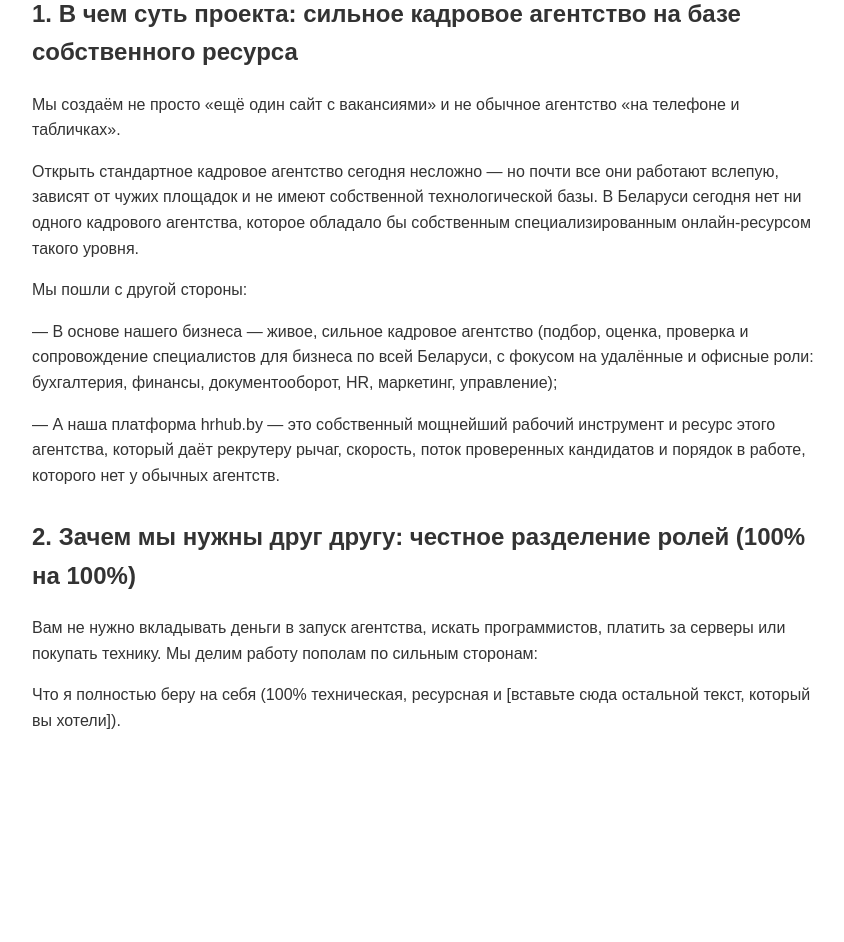
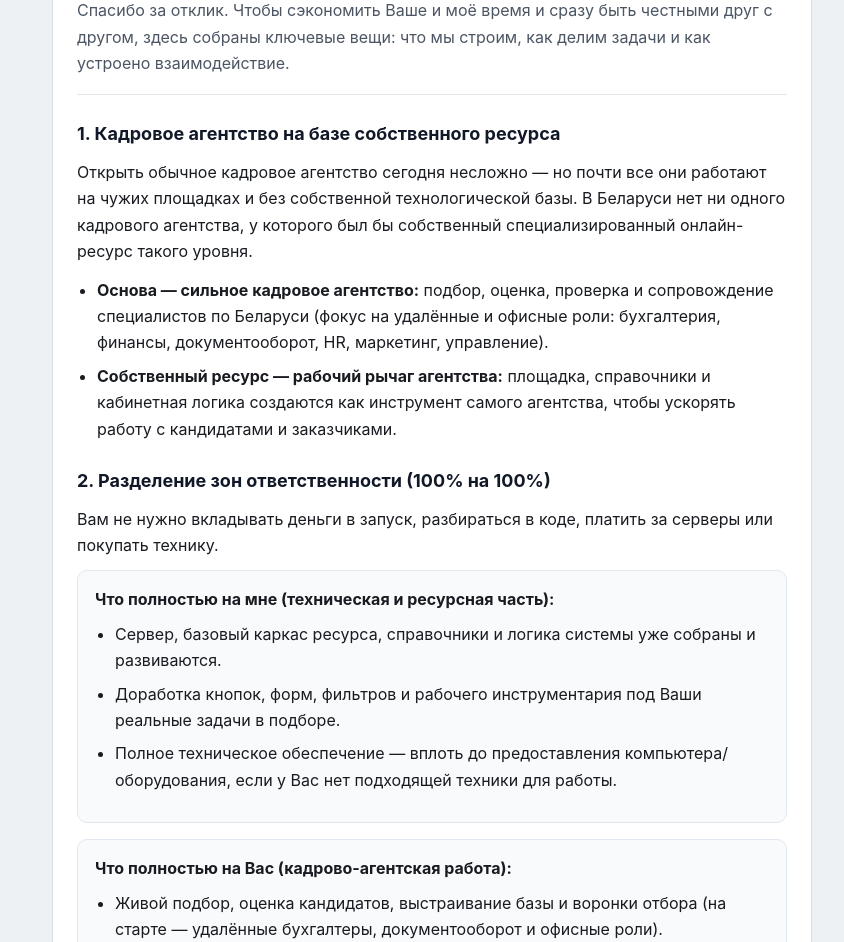
Before and after one commit to 6622224gmailcom/hr_partner, a plain HTML site: page index.html in a window 1280 px wide. Shown: the part 95-1037 px from the top of the page, without its empty margins (208-1052 px from the left). Before the commit the page ends 904 px from the top, so only its background shows below. Drawn offline with Linux system fonts and the light colour scheme.

Commit message:
Add files via upload

```diff
--- a/index.html
+++ b/index.html
@@ -1,23 +1,117 @@
 <!DOCTYPE html>
 <html lang="ru">
 <head>
-    <meta charset="UTF-8">
-    <title>HR Партнер</title>
-    <style>
-        body { font-family: sans-serif; line-height: 1.6; max-width: 800px; margin: 40px auto; padding: 20px; color: #333; }
-        h2 { margin-top: 30px; }
-    </style>
+  <meta charset="UTF-8" />
+  <meta name="viewport" content="width=device-width, initial-scale=1.0" />
+  <title>Формат сотрудничества и роли (HR-партнёр)</title>
+  <style>
+    * { box-sizing: border-box; }
+    body {
+      margin: 0;
+      font-family: -apple-system, BlinkMacSystemFont, "Segoe UI", Roboto, Arial, sans-serif;
+      background: #eef1f4;
+      color: #181b20;
+      line-height: 1.65;
+      padding: 20px 14px 48px;
+    }
+    .sheet {
+      max-width: 760px;
+      margin: 0 auto;
+      background: #ffffff;
+      border: 1px solid #d8dee6;
+      border-radius: 14px;
+      padding: 28px 24px;
+    }
+    h1 {
+      font-size: 24px;
+      line-height: 1.3;
+      margin: 0 0 12px;
+    }
+    .sub {
+      color: #4b5563;
+      margin: 0 0 22px;
+      padding-bottom: 18px;
+      border-bottom: 1px solid #e5e7eb;
+    }
+    h2 {
+      font-size: 18px;
+      margin: 24px 0 10px;
+      color: #111827;
+    }
+    p { margin: 0 0 12px; }
+    ul { margin: 0 0 14px; padding-left: 20px; }
+    li { margin-bottom: 7px; }
+    .panel {
+      background: #f8fafc;
+      border: 1px solid #e2e8f0;
+      border-radius: 10px;
+      padding: 15px 17px;
+      margin: 12px 0 16px;
+    }
+    .panel-head {
+      font-weight: 700;
+      margin-bottom: 8px;
+    }
+    .contact-box {
+      margin-top: 26px;
+      background: #f1f5f9;
+      border-radius: 10px;
+      padding: 16px 18px;
+    }
+    @media (max-width: 600px) {
+      .sheet { padding: 20px 16px; }
+      h1 { font-size: 21px; }
+    }
+  </style>
 </head>
 <body>
-    <h2>1. В чем суть проекта: сильное кадровое агентство на базе собственного ресурса</h2>
-    <p>Мы создаём не просто «ещё один сайт с вакансиями» и не обычное агентство «на телефоне и табличках».</p>
-    <p>Открыть стандартное кадровое агентство сегодня несложно — но почти все они работают вслепую, зависят от чужих площадок и не имеют собственной технологической базы. В Беларуси сегодня нет ни одного кадрового агентства, которое обладало бы собственным специализированным онлайн-ресурсом такого уровня.</p>
-    <p>Мы пошли с другой стороны:</p>
-    <p>— В основе нашего бизнеса — живое, сильное кадровое агентство (подбор, оценка, проверка и сопровождение специалистов для бизнеса по всей Беларуси, с фокусом на удалённые и офисные роли: бухгалтерия, финансы, документооборот, HR, маркетинг, управление);</p>
-    <p>— А наша платформа hrhub.by — это собственный мощнейший рабочий инструмент и ресурс этого агентства, который даёт рекрутеру рычаг, скорость, поток проверенных кандидатов и порядок в работе, которого нет у обычных агентств.</p>
+  <main class="sheet">
+    <h1>Формат сотрудничества и роли (HR-партнёр)</h1>
+    <p class="sub">
+      Спасибо за отклик. Чтобы сэкономить Ваше и моё время и сразу быть честными друг с другом, здесь собраны ключевые вещи: что мы строим, как делим задачи и как устроено взаимодействие.
+    </p>
 
-    <h2>2. Зачем мы нужны друг другу: честное разделение ролей (100% на 100%)</h2>
-    <p>Вам не нужно вкладывать деньги в запуск агентства, искать программистов, платить за серверы или покупать технику. Мы делим работу пополам по сильным сторонам:</p>
-    <p>Что я полностью беру на себя (100% техническая, ресурсная и [вставьте сюда остальной текст, который вы хотели]).</p>
+    <h2>1. Кадровое агентство на базе собственного ресурса</h2>
+    <p>Открыть обычное кадровое агентство сегодня несложно — но почти все они работают на чужих площадках и без собственной технологической базы. В Беларуси нет ни одного кадрового агентства, у которого был бы собственный специализированный онлайн-ресурс такого уровня.</p>
+    <ul>
+      <li><strong>Основа — сильное кадровое агентство:</strong> подбор, оценка, проверка и сопровождение специалистов по Беларуси (фокус на удалённые и офисные роли: бухгалтерия, финансы, документооборот, HR, маркетинг, управление).</li>
+      <li><strong>Собственный ресурс — рабочий рычаг агентства:</strong> площадка, справочники и кабинетная логика создаются как инструмент самого агентства, чтобы ускорять работу с кандидатами и заказчиками.</li>
+    </ul>
+
+    <h2>2. Разделение зон ответственности (100% на 100%)</h2>
+    <p>Вам не нужно вкладывать деньги в запуск, разбираться в коде, платить за серверы или покупать технику.</p>
+
+    <div class="panel">
+      <div class="panel-head">Что полностью на мне (техническая и ресурсная часть):</div>
+      <ul>
+        <li>Сервер, базовый каркас ресурса, справочники и логика системы уже собраны и развиваются.</li>
+        <li>Доработка кнопок, форм, фильтров и рабочего инструментария под Ваши реальные задачи в подборе.</li>
+        <li>Полное техническое обеспечение — вплоть до предоставления компьютера/оборудования, если у Вас нет подходящей техники для работы.</li>
+      </ul>
+    </div>
+
+    <div class="panel">
+      <div class="panel-head">Что полностью на Вас (кадрово-агентская работа):</div>
+      <ul>
+        <li>Живой подбор, оценка кандидатов, выстраивание базы и воронки отбора (на старте — удалённые бухгалтеры, документооборот и офисные роли).</li>
+        <li>Сопровождение кандидатов и работодателей, включая формат «Тест-драйва» (1 месяц до постоянного оформления).</li>
+        <li>Обратная связь по работе с людьми, чтобы мы докручивали инструмент под реальную практику.</li>
+      </ul>
+    </div>
+
+    <h2>3. Условия и подход</h2>
+    <ul>
+      <li><strong>Формат:</strong> полностью удалённо, без «отсидки» часов — фокус на закрытые задачи и результат.</li>
+      <li><strong>Доход:</strong> проектно-партнёрская модель на этапе запуска (базовая договорённость под объём задач + процент/бонусы от закрытых заявок и развития направления), а не классический найм на фиксированный оклад при нулевой загрузке.</li>
+      <li><strong>Данные:</strong> без облачного хранения сканов документов и лишней бюрократии.</li>
+    </ul>
+
+    <h2>4. Кому подойдёт</h2>
+    <p>Подойдёт опытному HR / рекрутеру, которому интересно строить сильное направление с опорой на собственный ресурс и влиять на свой доход. Не подойдёт тем, кто ищет только жёсткий оклад по готовым инструкциям с первого дня.</p>
+
+    <div class="contact-box">
+      <strong>Если формат откликается:</strong> напишите мне в Telegram / Viber: <strong>[укажи здесь свой контакт]</strong> — коротко напишите о Вашем опыте в HR и какие роли Вам ближе. После короткого созвона тем, с кем совпадём по подходу, покажу саму систему изнутри.
+    </div>
+  </main>
 </body>
 </html>
```
